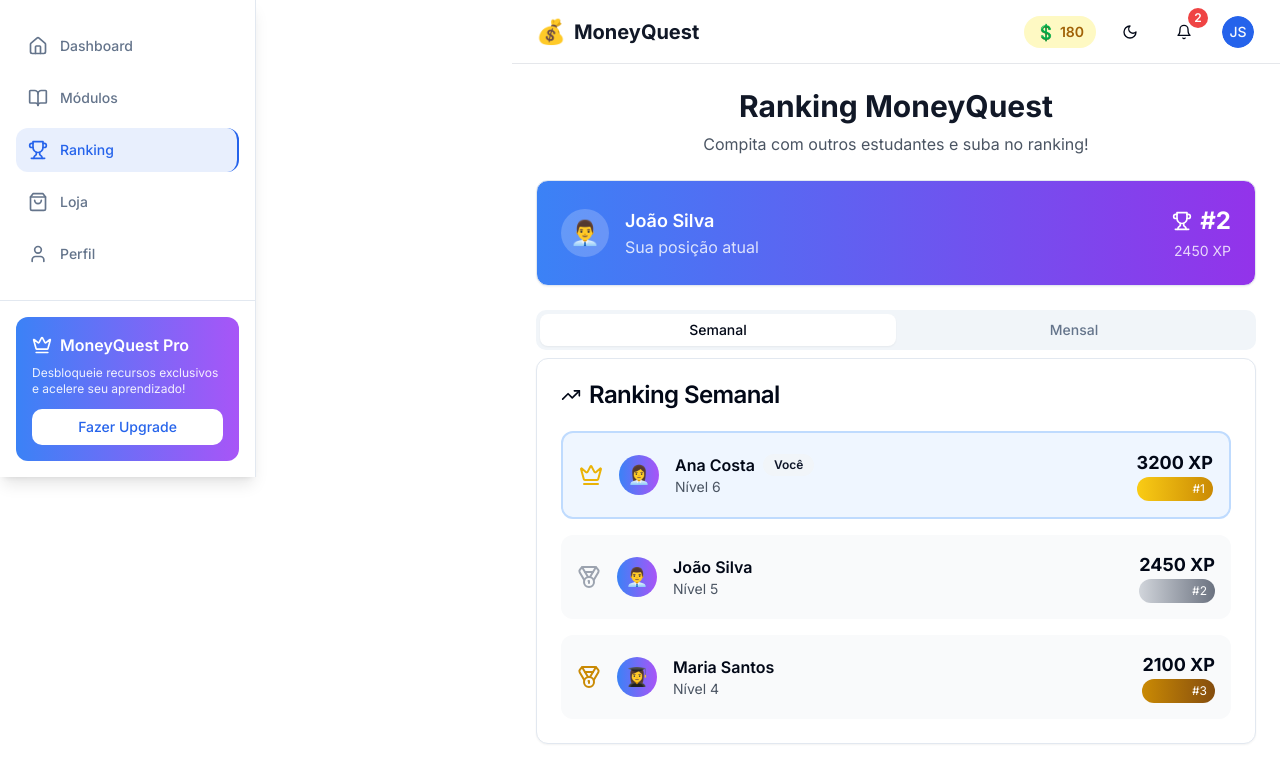
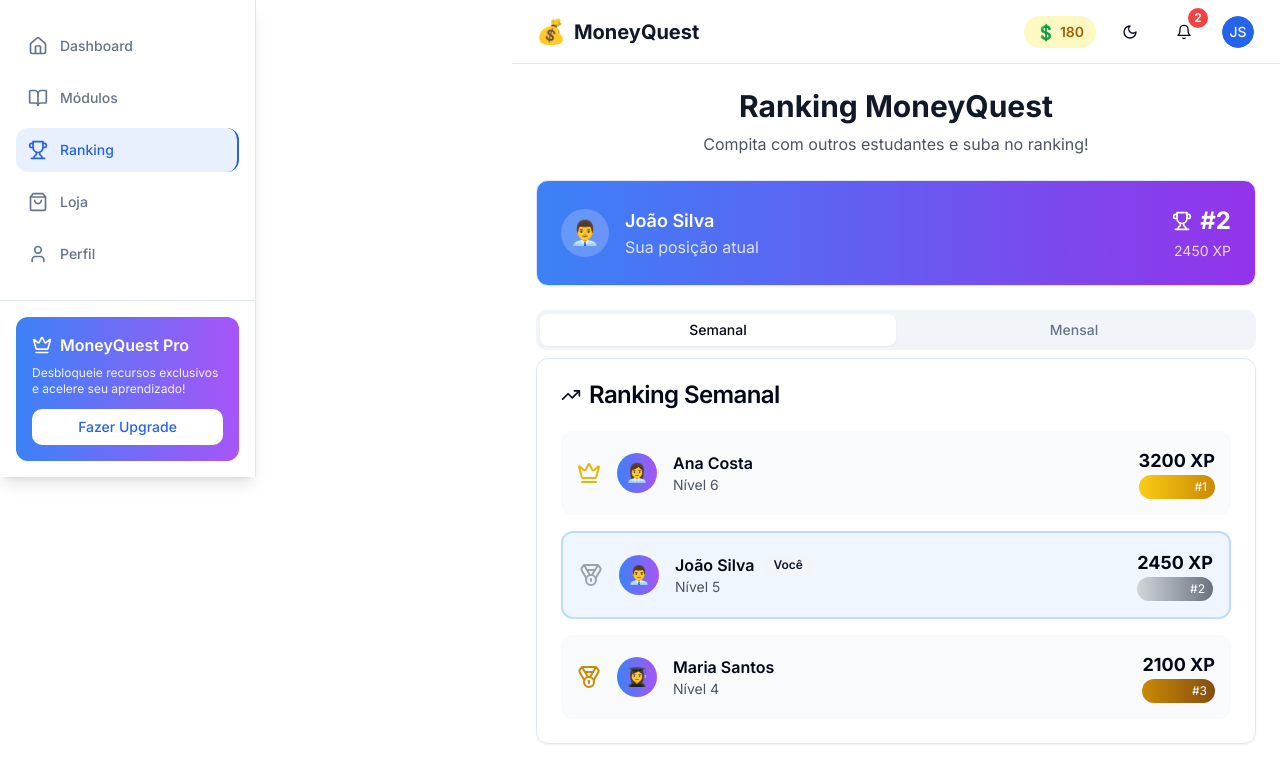
Before and after one commit to ThalesOliveira100/MoneyQuestPro, a React (Vite) app in the folder client/: page /ranking in a window 1280 px wide. Shown: the top 768 px of the page. Built offline with nearby package versions, Linux system fonts and the light colour scheme.

Commit message:
fix(ranking): fix the current user position in ranking

```diff
--- a/client/src/pages/Ranking.tsx
+++ b/client/src/pages/Ranking.tsx
@@ -96,10 +96,12 @@ const Ranking = () => {
             <CardContent>
               <div className="space-y-4">
                 {weeklyRanking.map((user) => (
+
+                  // destaque na posição do usuário logado
                   <div
                     key={user.id}
                     className={`flex items-center justify-between p-4 rounded-lg transition-all hover:shadow-md ${
-                      user.id === mockUser.id ? 'bg-blue-50 border-2 border-blue-200' : 'bg-gray-50'
+                      user.id === '2' /* mockUser.id */ ? 'bg-blue-50 border-2 border-blue-200' : 'bg-gray-50'
                     }`}
                   >
                     <div className="flex items-center">
@@ -110,9 +112,11 @@ const Ranking = () => {
                         {user.avatar}
                       </div>
                       <div>
+
+                        {/* Mostra "Você" se for o usuário logado */}
                         <h4 className="font-semibold flex items-center">
                           {user.name}
-                          {user.id === mockUser.id && (
+                          {user.id === '2' /* mockUser.id */ && (
                             <Badge variant="secondary" className="ml-2">Você</Badge>
                           )}
                         </h4>
```
